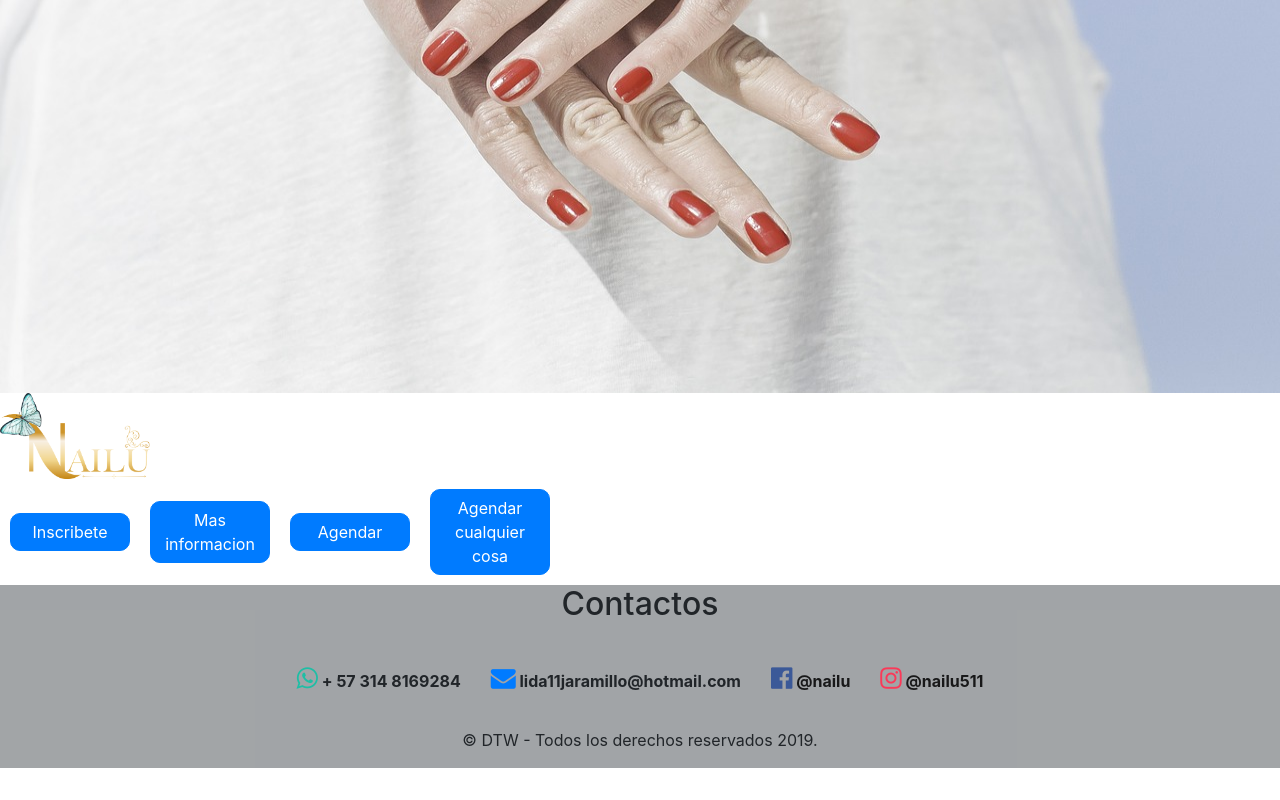
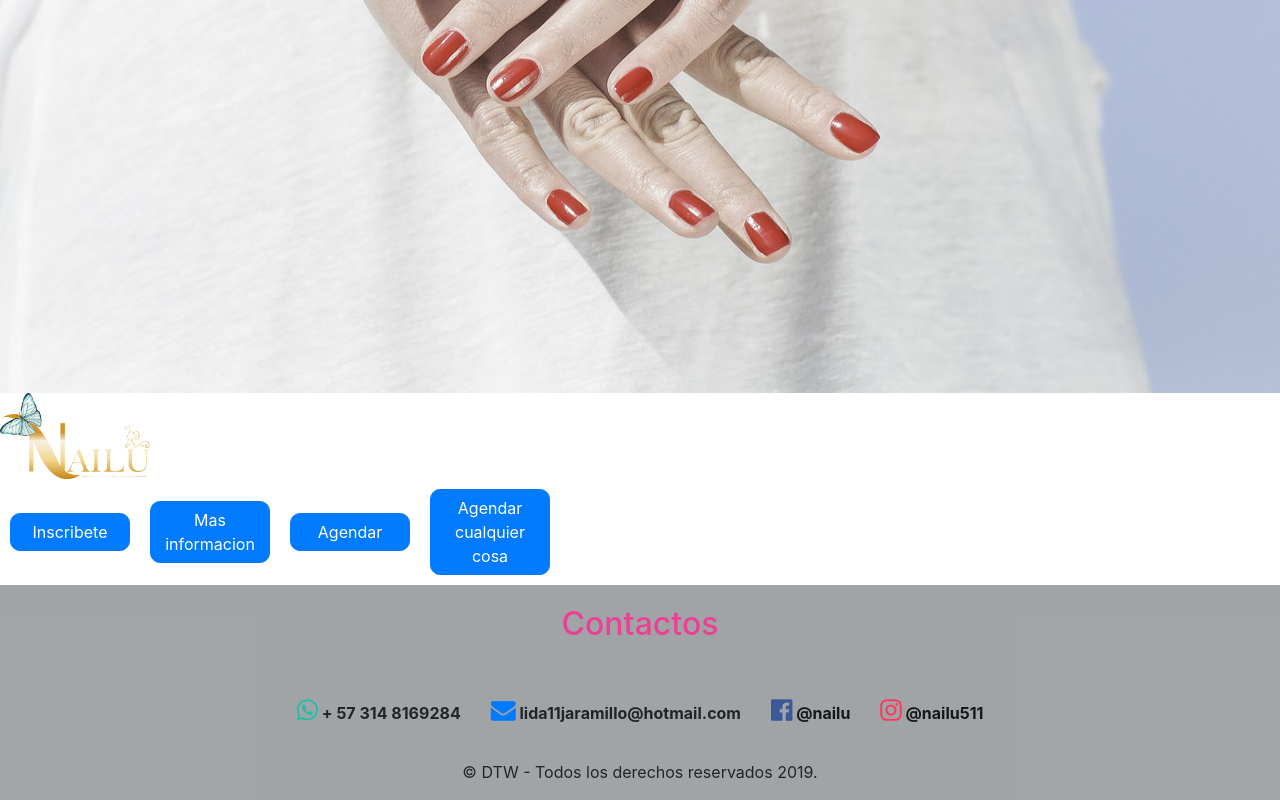
Before and after one commit to Angel10050/nailu_project, a React (Create React App) app: page / in a window 1280 px wide. Shown: the part 407-1207 px from the top of the page. Before the commit the page ends 1175 px from the top, so only its background shows below. Built offline with nearby package versions, Linux system fonts and the light colour scheme; no server answers.

Commit message:
add class to tags h2 & a

```diff
--- a/src/Components/Footer/Footer.js
+++ b/src/Components/Footer/Footer.js
@@ -5,29 +5,32 @@ import '../Footer/Style.css'
 function Footer() {
   return (
     <footer className="footer">
-      <h2>Contactos</h2>
+      <h2 className="contacts">Contactos</h2>
       <div>
         <ul className="social-icon">
           <li>
-            <a>
+            <a className="links">
               <span className="fa fa-whatsapp"></span>
               <strong> + 57 314 8169284</strong>
             </a>
           </li>
           <li>
-            <a>
+            <a className="links">
               <span className="fa fa-envelope"></span>
               <strong> lida11jaramillo@hotmail.com</strong>
             </a>
           </li>
           <li>
-            <a href="https://www.facebook.com/Nailu-130735667644830/">
+            <a
+              className="links"
+              href="https://www.facebook.com/Nailu-130735667644830/"
+            >
               <i className="fa fa-facebook-official"></i>
               <strong> @nailu</strong>
             </a>
           </li>
           <li>
-            <a href="https://www.instagram.com/nailu511/">
+            <a className="links" href="https://www.instagram.com/nailu511/">
               <i className="fa fa-instagram"></i>
               <strong> @nailu511</strong>
             </a>
--- a/src/Components/Footer/Style.css
+++ b/src/Components/Footer/Style.css
@@ -5,7 +5,7 @@
   align-items: center;
   min-width: 100%;
 }
-.container h2 {
+.contacts {
   margin-top: 20px;
   color: #ee3f93;
   margin: 20px;
@@ -45,7 +45,7 @@ span {
 .fa-instagram {
   color: #fb3958;
 }
-a {
+.links {
   color: #000000d9;
   text-decoration: none;
   background-color: transparent;
```
